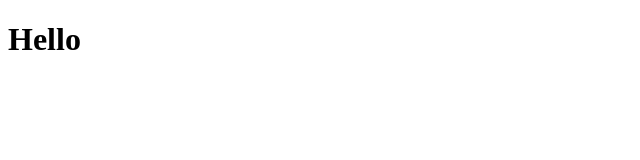
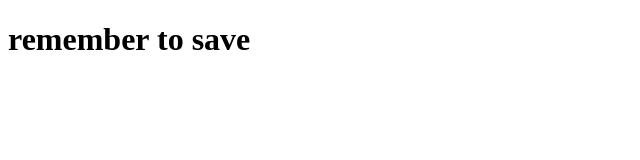
Before and after one commit to jacquelinaho/jacquelinaho.github.io, a plain HTML site: page index.html in a window 1280 px wide. Shown: the whole page, without its empty margins (0-640 px from the left). Drawn offline with Linux system fonts and the light colour scheme.

Commit message:
fifth try

```diff
--- a/index.html
+++ b/index.html
@@ -7,6 +7,6 @@
     <title>Document</title>
 </head>
 <body>
-<h1>Hello</h1>
+<h1>remember to save</h1>
 </body>
 </html>
```
